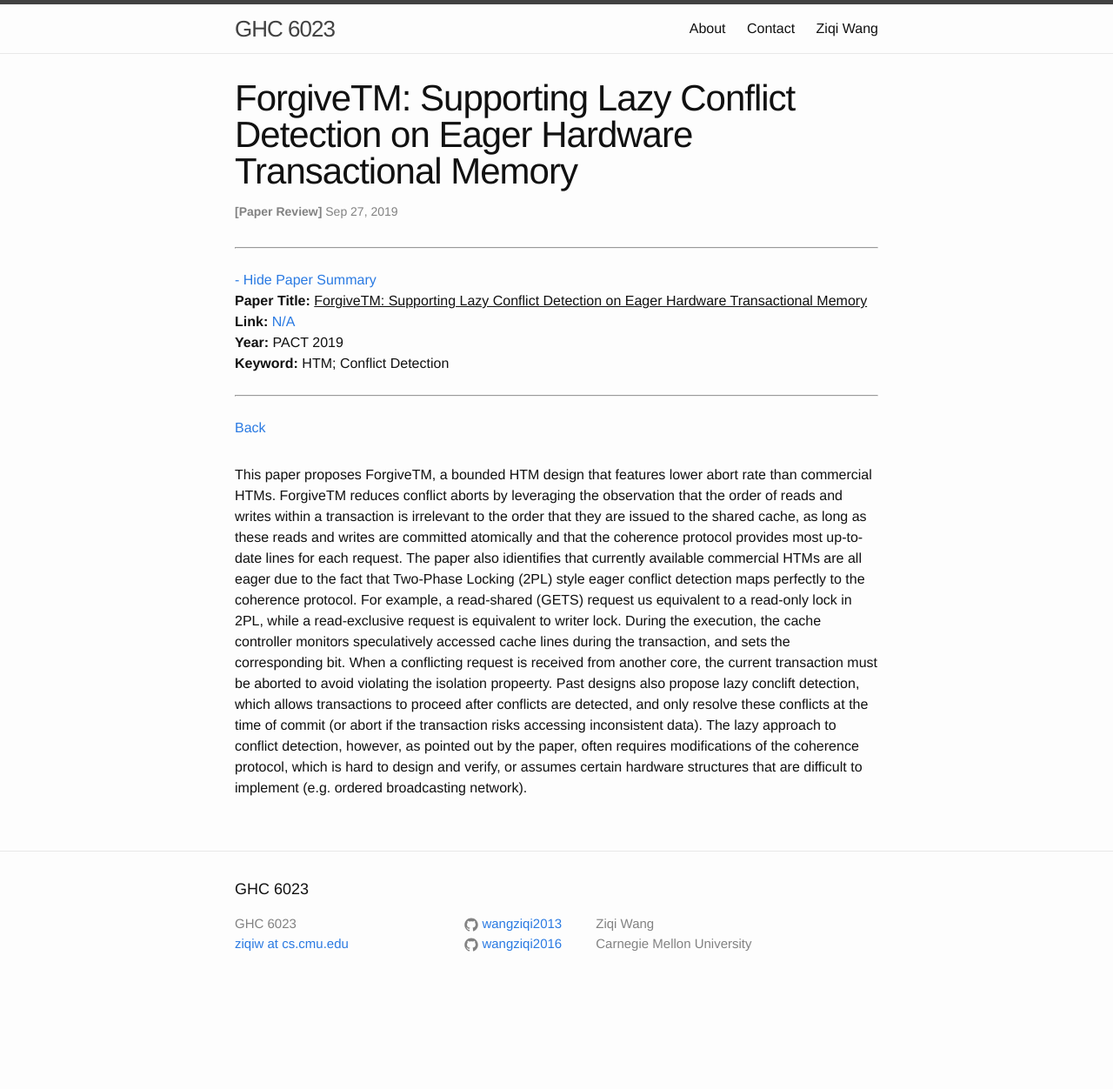
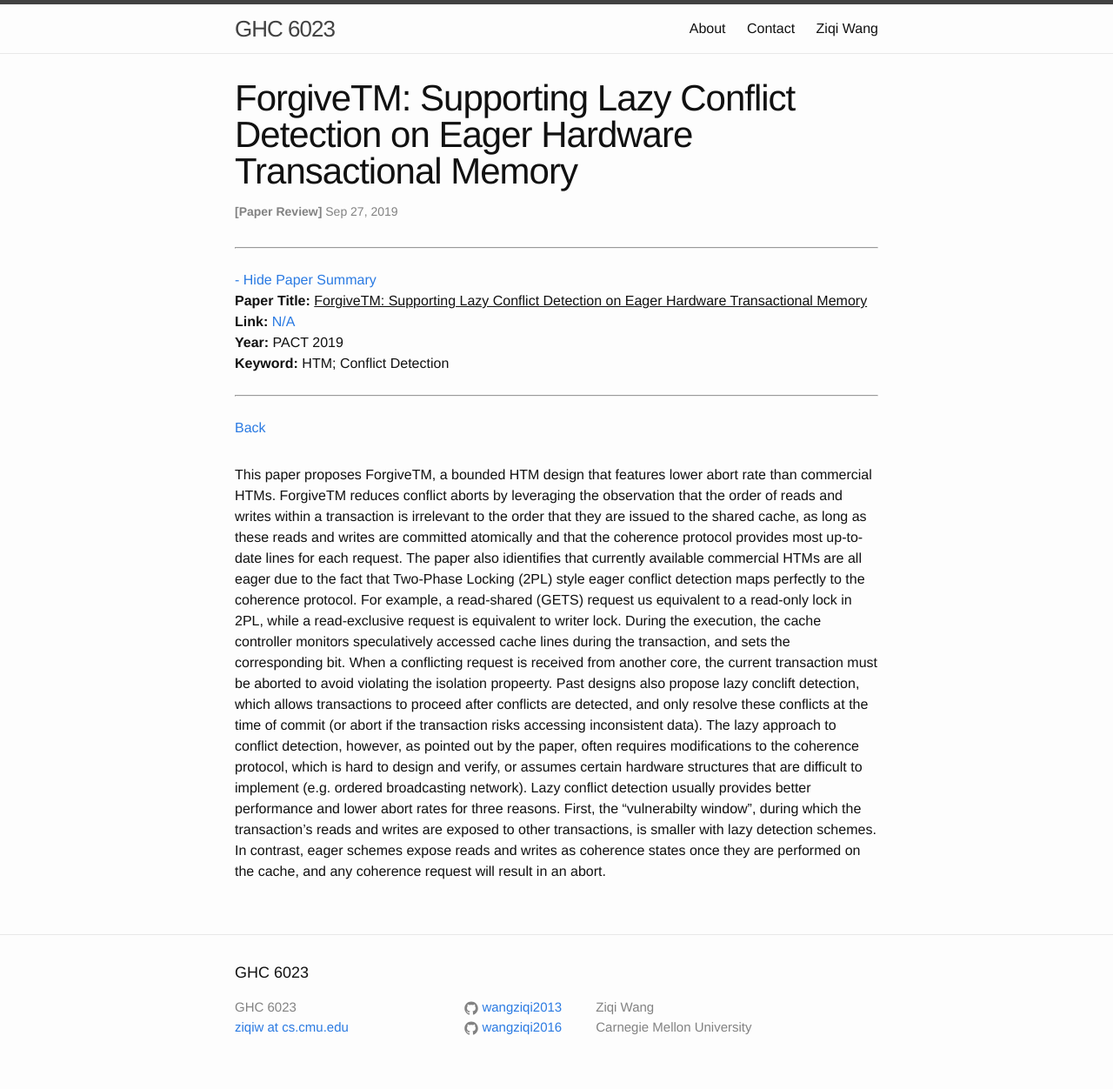
Before and after one commit to wangziqi2013/wangziqi2013.github.io, a Jekyll site: the page built from _posts/2019-09-27-forgivetm.markdown, in a window 1280 px wide. Shown: the whole page at 87% size. Built offline with Jekyll 4.4.1, drawn with Linux system fonts in a browser that asks for light colours; before the commit the page ends 1156 px from its top, so only the background shows below that.

Commit message:
Adding first reason

```diff
--- a/_posts/2019-09-27-forgivetm.markdown
+++ b/_posts/2019-09-27-forgivetm.markdown
@@ -24,6 +24,9 @@ accessed cache lines during the transaction, and sets the corresponding bit. Whe
 from another core, the current transaction must be aborted to avoid violating the isolation propeerty. Past designs also
 propose lazy conclift detection, which allows transactions to proceed after conflicts are detected, and only resolve these
 conflicts at the time of commit (or abort if the transaction risks accessing inconsistent data). The lazy approach to
-conflict detection, however, as pointed out by the paper, often requires modifications of the coherence protocol, which
+conflict detection, however, as pointed out by the paper, often requires modifications to the coherence protocol, which
 is hard to design and verify, or assumes certain hardware structures that are difficult to implement (e.g. ordered
-broadcasting network).
+broadcasting network). Lazy conflict detection usually provides better performance and lower abort rates for three reasons.
+First, the "vulnerabilty window", during which the transaction's reads and writes are exposed to other transactions, is smaller
+with lazy detection schemes. In contrast, eager schemes expose reads and writes as coherence states once they are performed
+on the cache, and any coherence request will result in an abort.
```
